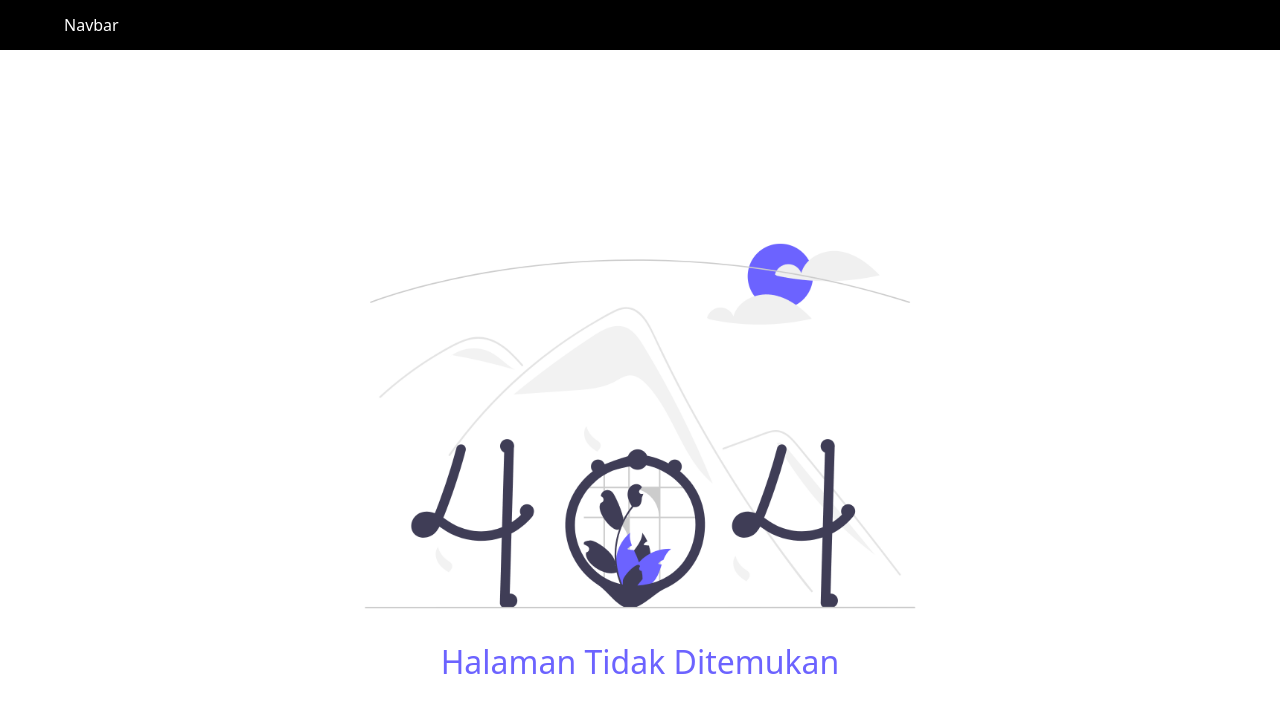
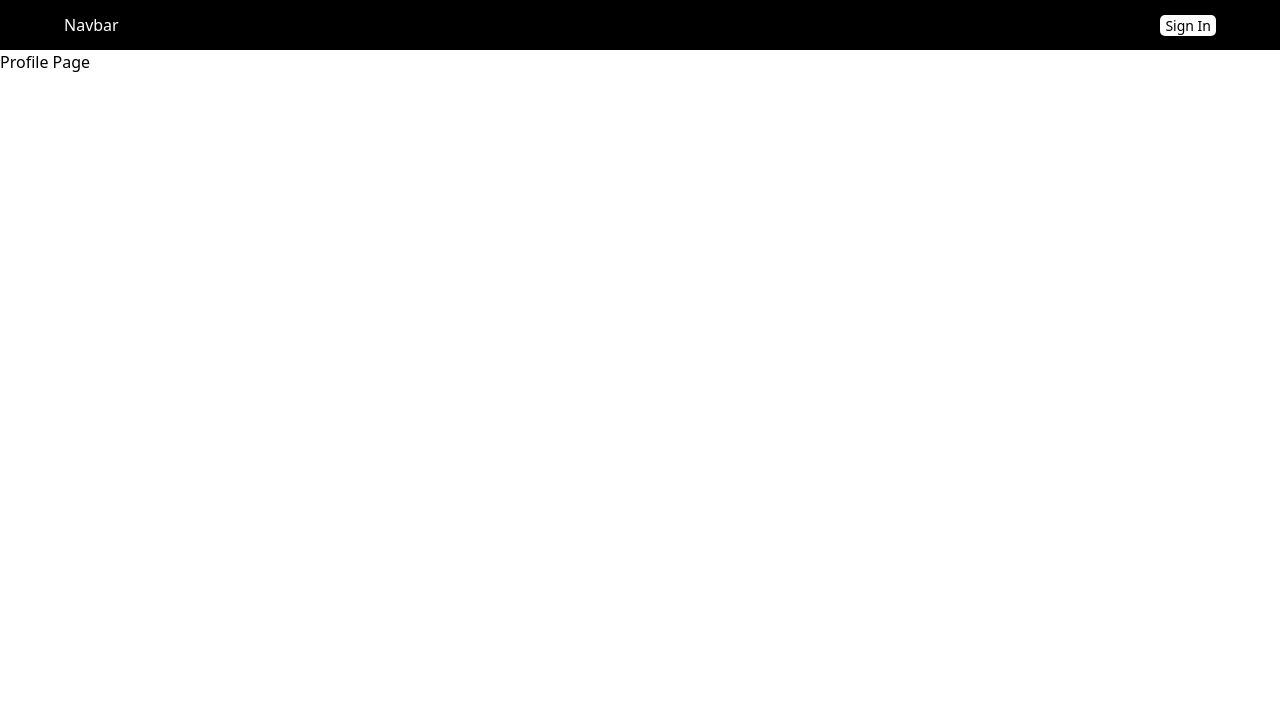
Before and after one commit to egychandra/next-pages-router-practice, a Next.js app: page /profile in a window 1280 px wide. Before the commit this address had no page. Shown: the top 712 px of the page. Built offline with nearby package versions, Linux system fonts and the light colour scheme; no server answers.

Commit message:
next-auth (credentials provider) & middleware with authorization

```diff
--- a/package.json
+++ b/package.json
@@ -16,6 +16,7 @@
     "eslint-config-next": "15.3.4",
     "firebase": "^11.10.0",
     "next": "15.3.4",
+    "next-auth": "^4.24.11",
     "react": "19.1.0",
     "react-dom": "19.1.0",
     "swr": "^2.3.6",
--- a/src/components/layouts/AppShell/index.tsx
+++ b/src/components/layouts/AppShell/index.tsx
@@ -1,7 +1,7 @@
 import Navbar from "../Navbar"
 import { useRouter } from "next/router"
 
-const disabledNavbar = ["/auth/login", "/auth/register", "/404", "/500", "/"];
+const disabledNavbar = ["/auth/login", "/auth/register", "/404", "/500"];
 
 type AppShellProps = {
   children: React.ReactNode
--- a/src/components/layouts/Navbar/Navbar.module.css
+++ b/src/components/layouts/Navbar/Navbar.module.css
@@ -6,4 +6,15 @@
   padding: 0 5%;
   background-color: #000;
   color: #fff;
+  justify-content: space-between;
 }
+
+.button {
+  background-color: #fff;
+  color: #000;
+  font-size: 14px;
+  margin-left: 5px;
+  padding: 0 5px;
+  border-radius: 5px;
+  cursor: pointer;
+}
--- a/src/components/layouts/Navbar/index.tsx
+++ b/src/components/layouts/Navbar/index.tsx
@@ -1,9 +1,19 @@
 import styles from "./Navbar.module.css"
+import { signIn, signOut, useSession } from "next-auth/react"
 
 const Navbar = () => {
+  const { data }: any = useSession();
   return (
     <div className={styles.navbar}>
       <h1>Navbar</h1>
+      <div>
+        {data?.user?.fullname}
+        {data ? (
+          <button className={styles.button} onClick={() => signOut()}>Sign Out</button>
+        ) : (
+          <button className={styles.button} onClick={() => signIn()}>Sign In</button>
+        )}
+      </div>
     </div>
   )
 }
--- a/src/middleware.ts
+++ b/src/middleware.ts
@@ -1,15 +1,21 @@
 import { NextResponse } from "next/server";
 import type { NextRequest } from "next/server";
+import withAuth from "./middlewares/withAuth";
 
-export function middleware(req: NextRequest) {
-  const isLogin = true;
-  if (isLogin) {
-    return NextResponse.next();
-  } else {
-    return NextResponse.redirect(new URL("/auth/login", req.url));
-  }
+export function mainMiddleware(req: NextRequest) {
+  // const isLogin = true;
+  // if (isLogin) {
+  //   return NextResponse.next();
+  // } else {
+  //   return NextResponse.redirect(new URL("/auth/login", req.url));
+  // }
+
+  const res = NextResponse.next();
+  return res;
 }
 
-export const config = {
-  matcher: ["/about", "/product"],
-};
+// export const config = {
+//   matcher: ["/about", "/product"],
+// };
+
+export default withAuth(mainMiddleware, ["/profile"]);
--- /dev/null
+++ b/src/middlewares/withAuth.ts
@@ -0,0 +1,16 @@
+import { NextMiddleware, NextRequest, NextResponse, NextFetchEvent } from "next/server";
+import { getToken } from "next-auth/jwt";
+
+export default function withAuth(middleware: NextMiddleware, requireAuth?: string[]) {
+  return async (req: NextRequest, next: NextFetchEvent) => {
+    const pathname = req.nextUrl.pathname;
+    if(requireAuth?.includes(pathname)) {
+      const token = await getToken({req, secret: process.env.NEXTAUTH_SECRET});
+      if(!token) {
+        const url = new URL("/", req.url);
+        return NextResponse.redirect(url);
+      }
+    }
+    return middleware(req, next);
+  }
+}
--- a/src/pages/_app.tsx
+++ b/src/pages/_app.tsx
@@ -1,11 +1,14 @@
 import '@/styles/globals.css'
 import type { AppProps } from 'next/app'
+import { SessionProvider } from 'next-auth/react'
 import AppShell from '@/components/layouts/AppShell'
 
-export default function App({ Component, pageProps }: AppProps) {
+export default function App({ Component, pageProps: { session, ...pageProps } }: AppProps) {
   return (
-    <AppShell>
-      <Component {...pageProps} />
-    </AppShell>
+    <SessionProvider session={session}>
+      <AppShell>
+        <Component {...pageProps} />
+      </AppShell>
+    </SessionProvider>
   )
 }
--- /dev/null
+++ b/src/pages/api/auth/[...nextauth].ts
@@ -0,0 +1,55 @@
+import NextAuth, { NextAuthOptions } from "next-auth";
+import CredentialsProvider from "next-auth/providers/credentials";
+
+const authOptions: NextAuthOptions = {
+  session: {
+    strategy: "jwt",
+  },
+  secret: process.env.NEXTAUTH_SECRET,
+  providers: [
+    CredentialsProvider({
+      type: "credentials",
+      name: "Credentials",
+      credentials: {
+        fullname: {label: "Fullname", type: "text"},
+        email: {label: "Email", type: "email"},
+        password: {label: "Password", type: "password"}
+      },
+      async authorize(credentials) {
+        const { fullname, email, password } = credentials as {
+          fullname: string;
+          email: string;
+          password: string;
+        };
+
+        const user: any = {id: 1, fullname: fullname, email: email, password: password};
+        if(user) {
+          return user;
+        } else {
+          return null;
+        }
+      }
+    })
+  ],
+  callbacks: {
+    async jwt({ token, user, account, profile }: any) {
+      if(account?.provider === "credentials") {
+        token.email = user.email;
+        token.fullname = user.fullname;
+      }
+      return token;
+    },
+
+    async session({ session, user, token }: any) {
+      if("email" in token) {
+        session.user.email = token.email;
+      }
+      if("fullname" in token) {
+        session.user.fullname = token.fullname;
+      }
+      return session;
+    }
+  }
+};
+
+export default NextAuth(authOptions);
--- /dev/null
+++ b/src/pages/profile/index.tsx
@@ -0,0 +1,14 @@
+import { useSession } from "next-auth/react"
+
+const ProfilePage = () => {
+  const { data }: any = useSession();
+
+  return (
+    <div>
+      <h1>Profile Page</h1>
+      <div>{data?.user?.fullname}</div>
+    </div>
+  )
+}
+
+export default ProfilePage
```
Also changed, not shown: 1 other file (tests, documents, lock files or other folders).
